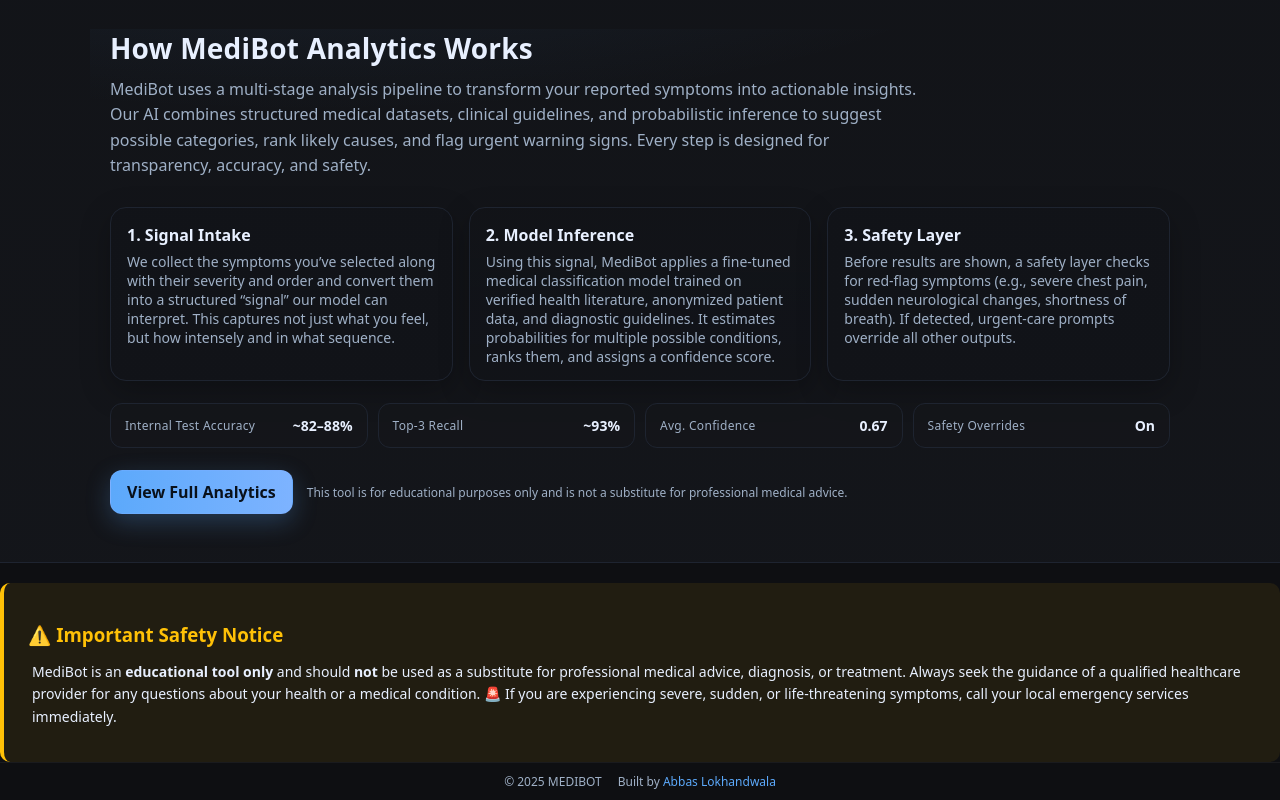
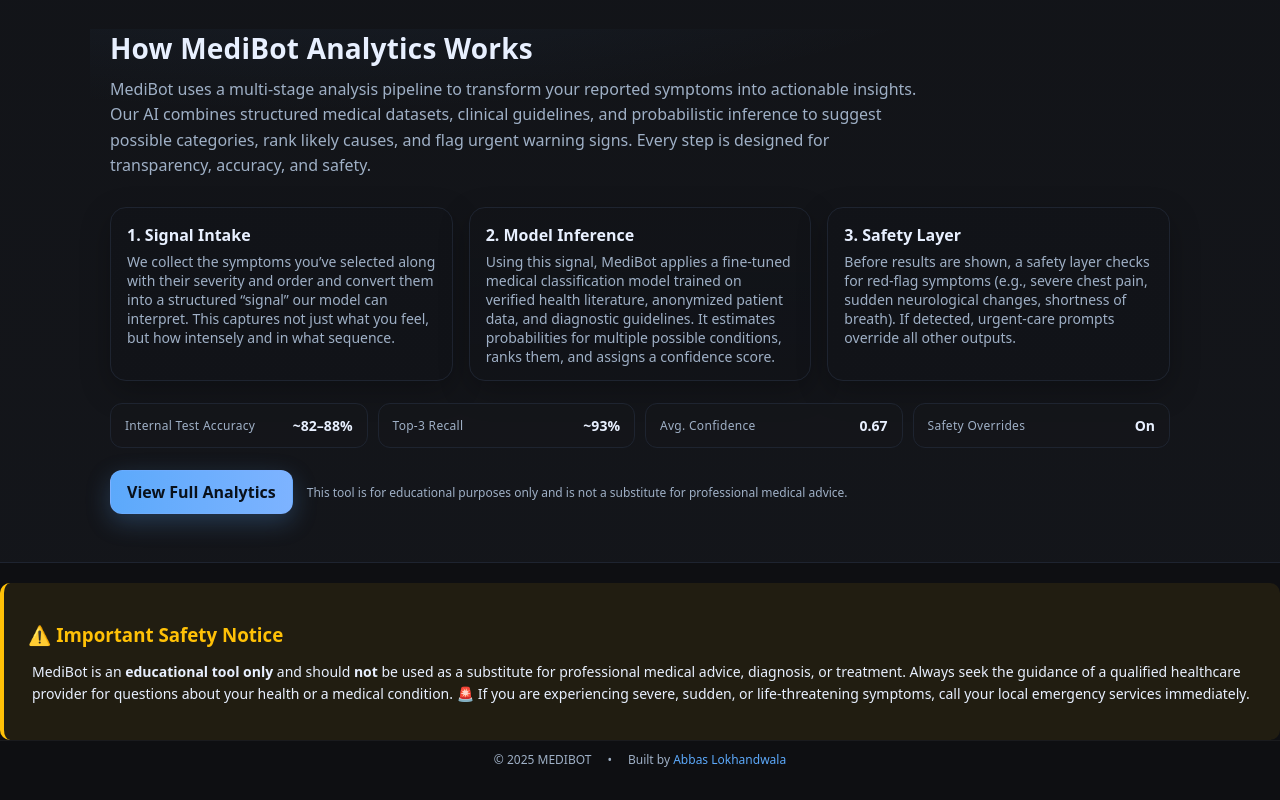
Before and after one commit to Abbas-Lokhandwala/MediBot, a React (Vite) app: page / in a window 1280 px wide. Shown: the part 920-1720 px from the top of the page. After the commit the page ends 1698 px from the top, so only its background shows below. Built offline with nearby package versions, Linux system fonts and the light colour scheme.

Commit message:
frontend done

```diff
--- a/src/pages/Home.jsx
+++ b/src/pages/Home.jsx
@@ -1,6 +1,6 @@
 import React, { useState } from "react";
 import heroImg from "../img/medibot-hero.png";
-import { Link } from "react-router-dom";
+import { Link, useNavigate } from "react-router-dom";
 
 const SYMPTOMS = [
   "Fever","Cough","Headache","Sore Throat","Runny Nose","Fatigue","Nausea",
@@ -8,7 +8,7 @@
   "Loss of Smell","Loss of Taste","Dizziness","Rash"
 ];
 
-// Local component (no export)
+/* -------- Analytics teaser (local component) -------- */
 const AnalyticsOverview = () => {
   return (
     <section id="analysis" className="analytics-hero">
@@ -16,7 +16,7 @@
         <h2 className="analytics-title">How MediBot Analytics Works</h2>
 
         <p className="analytics-blurb">
-          MediBot uses a multi-stage analysis pipeline to transform your reported symptoms into
+          MediBot uses a multi‑stage analysis pipeline to transform your reported symptoms into
           actionable insights. Our AI combines structured medical datasets, clinical guidelines, and
           probabilistic inference to suggest possible categories, rank likely causes, and flag urgent
           warning signs. Every step is designed for transparency, accuracy, and safety.
@@ -34,7 +34,7 @@
           <div className="step-card">
             <h3>2. Model Inference</h3>
             <p>
-              Using this signal, MediBot applies a fine-tuned medical classification model trained on
+              Using this signal, MediBot applies a fine‑tuned medical classification model trained on
               verified health literature, anonymized patient data, and diagnostic guidelines. It estimates
               probabilities for multiple possible conditions, ranks them, and assigns a confidence score.
             </p>
@@ -42,8 +42,8 @@
           <div className="step-card">
             <h3>3. Safety Layer</h3>
             <p>
-              Before results are shown, a safety layer checks for red-flag symptoms (e.g., severe chest
-              pain, sudden neurological changes, shortness of breath). If detected, urgent-care prompts
+              Before results are shown, a safety layer checks for red‑flag symptoms (e.g., severe chest
+              pain, sudden neurological changes, shortness of breath). If detected, urgent‑care prompts
               override all other outputs.
             </p>
           </div>
@@ -55,7 +55,7 @@
             <span className="metric-val">~82–88%</span>
           </div>
           <div className="metric">
-            <span className="metric-key">Top-3 Recall</span>
+            <span className="metric-key">Top‑3 Recall</span>
             <span className="metric-val">~93%</span>
           </div>
           <div className="metric">
@@ -69,9 +69,7 @@
         </div>
 
         <div className="analytics-cta">
-          <Link to="/metrics" className="btn-analytics">
-            View Full Analytics
-          </Link>
+          <Link to="/metrics" className="btn-analytics">View Full Analytics</Link>
           <span className="cta-note">
             This tool is for educational purposes only and is not a substitute for professional medical advice.
           </span>
@@ -83,6 +81,7 @@
 
 export default function Home() {
   const [selectedSymptoms, setSelectedSymptoms] = useState([]);
+  const navigate = useNavigate();
 
   const toggle = (sym) => {
     const i = selectedSymptoms.indexOf(sym);
@@ -111,12 +110,12 @@
     e.preventDefault();
     if (!selectedSymptoms.length) return;
     sessionStorage.setItem("selectedSymptoms", JSON.stringify(selectedSymptoms));
-    document.getElementById("analysis")?.scrollIntoView({ behavior: "smooth" });
+    navigate("/results"); // <-- go to results page
   };
 
   return (
     <div className="home">
-      {/* ===== Hero ===== */}
+      {/* Hero */}
       <section className="hero hero-split">
         <div className="hero-copy">
           <div className="eyebrow">NOW OPEN • YOUR AI CHECKUP</div>
@@ -143,16 +142,14 @@
         </div>
       </section>
 
-      {/* ===== Symptoms ===== */}
+      {/* Symptoms */}
       <section id="symptoms" className="symptoms-section">
         <div className="section-inner section-panel">
           <h2>Select your symptoms</h2>
           <p className="muted">Pick at least one. Order matters if you want it to.</p>
 
           <form onSubmit={handleSubmit}>
-            <div className="chips-wrap">
-              {SYMPTOMS.map(renderChip)}
-            </div>
+            <div className="chips-wrap">{SYMPTOMS.map(renderChip)}</div>
 
             <div className="section-foot">
               <div className="selected-count">Selected: {selectedSymptoms.length}</div>
@@ -164,31 +161,31 @@
         </div>
       </section>
 
-      {/* ===== Analytics teaser ===== */}
+      {/* Analytics teaser */}
       <AnalyticsOverview />
 
-      {/* ===== Disclaimer ===== */}
+      {/* Disclaimer */}
       <section className="disclaimer">
         <h3>⚠️ Important Safety Notice</h3>
         <p>
           MediBot is an <strong>educational tool only</strong> and should <strong>not</strong> be used as a
-          substitute for professional medical advice, diagnosis, or treatment.
-          Always seek the guidance of a qualified healthcare provider for any questions about your
-          health or a medical condition.
-          🚨 If you are experiencing severe, sudden, or life-threatening symptoms, call your local
+          substitute for professional medical advice, diagnosis, or treatment. Always seek the guidance
+          of a qualified healthcare provider for questions about your health or a medical condition.
+          🚨 If you are experiencing severe, sudden, or life‑threatening symptoms, call your local
           emergency services immediately.
         </p>
       </section>
 
-      {/* ===== Footer ===== */}
+      {/* Footer (centered, single line) */}
       <footer className="footer">
-        <div>© {new Date().getFullYear()} MEDIBOT</div>
-        <div>
+        <span>© {new Date().getFullYear()} MEDIBOT</span>
+        <span>•</span>
+        <span>
           Built by{" "}
           <a href="https://linktr.ee/abbaslokhandwala" target="_blank" rel="noreferrer">
             Abbas Lokhandwala
           </a>
-        </div>
+        </span>
       </footer>
     </div>
   );
```
